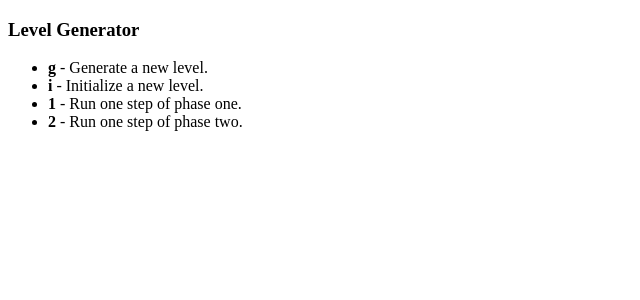
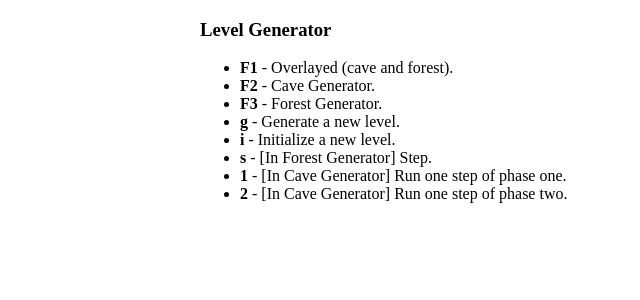
Before and after one commit to wesleykerr/wesleykerr.github.io, a Jekyll site: the page level-generator/forest-generator/index.html, which Jekyll copies as it is, in a window 1280 px wide. Shown: the top 300 px of the page, without its empty margins (0-640 px from the left). Built offline with Jekyll 4.4.1, drawn with Linux system fonts in a browser that asks for light colours; Markdown is read by kramdown in place of the engine named in the settings; a script that is not in the unit is left out.

Commit message:
updated details about the generator

```diff
--- a/level-generator/forest-generator/index.html
+++ b/level-generator/forest-generator/index.html
@@ -14,10 +14,14 @@
 
             <h3>Level Generator</h3>
             <ul>
+              <li><strong>F1</strong> - Overlayed (cave and forest).</li>
+              <li><strong>F2</strong> - Cave Generator.</li>
+              <li><strong>F3</strong> - Forest Generator.</li>
               <li><strong>g</strong> - Generate a new level.</li>
               <li><strong>i</strong> - Initialize a new level.</li>
-          <li><strong>1</strong> - Run one step of phase one.</li>
-          <li><strong>2</strong> - Run one step of phase two.</li>
+              <li><strong>s</strong> - [In Forest Generator] Step.</li>
+              <li><strong>1</strong> - [In Cave Generator] Run one step of phase one.</li>
+              <li><strong>2</strong> - [In Cave Generator] Run one step of phase two.</li>
             </ul>
        </body>
 
--- a/level-generator/forest-generator/styles.css
+++ b/level-generator/forest-generator/styles.css
@@ -5,6 +5,7 @@ canvas {
 
 body {
     background-color: #ffffff;
+    margin-left: 200px;
 }
 
 .superdev {
```
Lines whose indentation alone changed are shown as unchanged.
